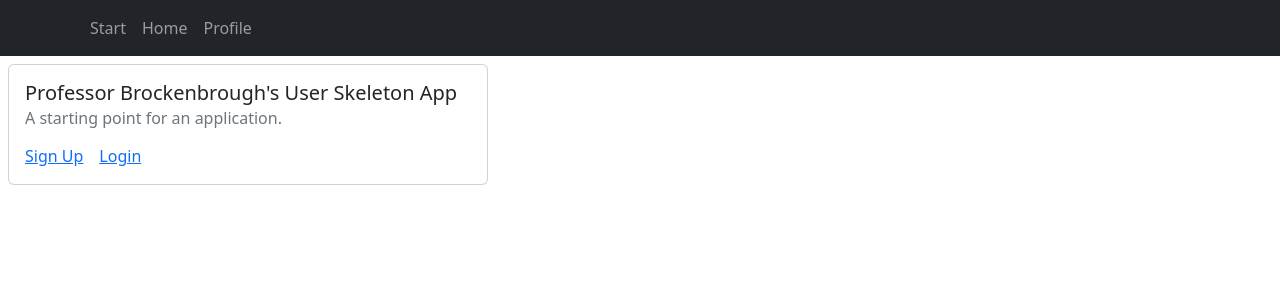
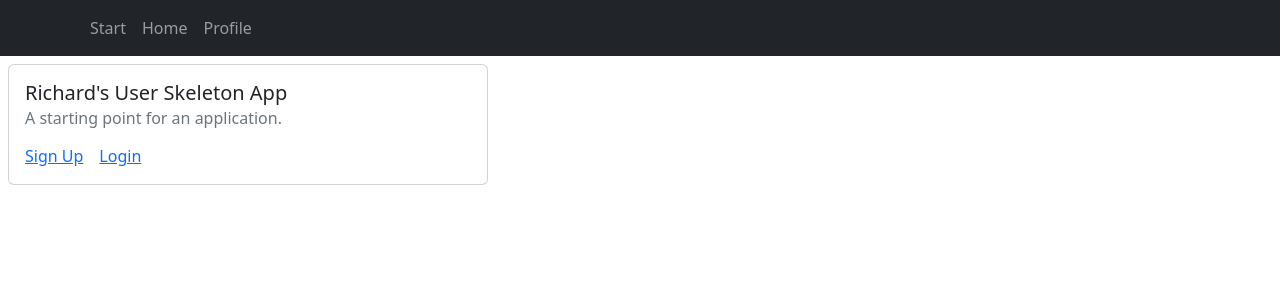
Before and after one commit to rdfioravanti/RideWise-MBTA-Application, a React (Create React App) app in the folder frontend/: page / in a window 1280 px wide. Shown: the top 300 px of the page. Built offline with nearby package versions, Linux system fonts and the light colour scheme.

Commit message:
Changed the landing page name

```diff
--- a/frontend/src/components/pages/landingPage.js
+++ b/frontend/src/components/pages/landingPage.js
@@ -6,7 +6,7 @@ const Landingpage = () => {
     return (
         <Card style={{ width: '30rem' }} className="mx-2 my-2">
         <Card.Body>
-          <Card.Title>Professor Brockenbrough's User Skeleton App</Card.Title>
+          <Card.Title>Richard's User Skeleton App</Card.Title>
           <Card.Subtitle className="mb-2 text-muted">A starting point for an application.</Card.Subtitle>
           <Card.Text>
           </Card.Text>
```
